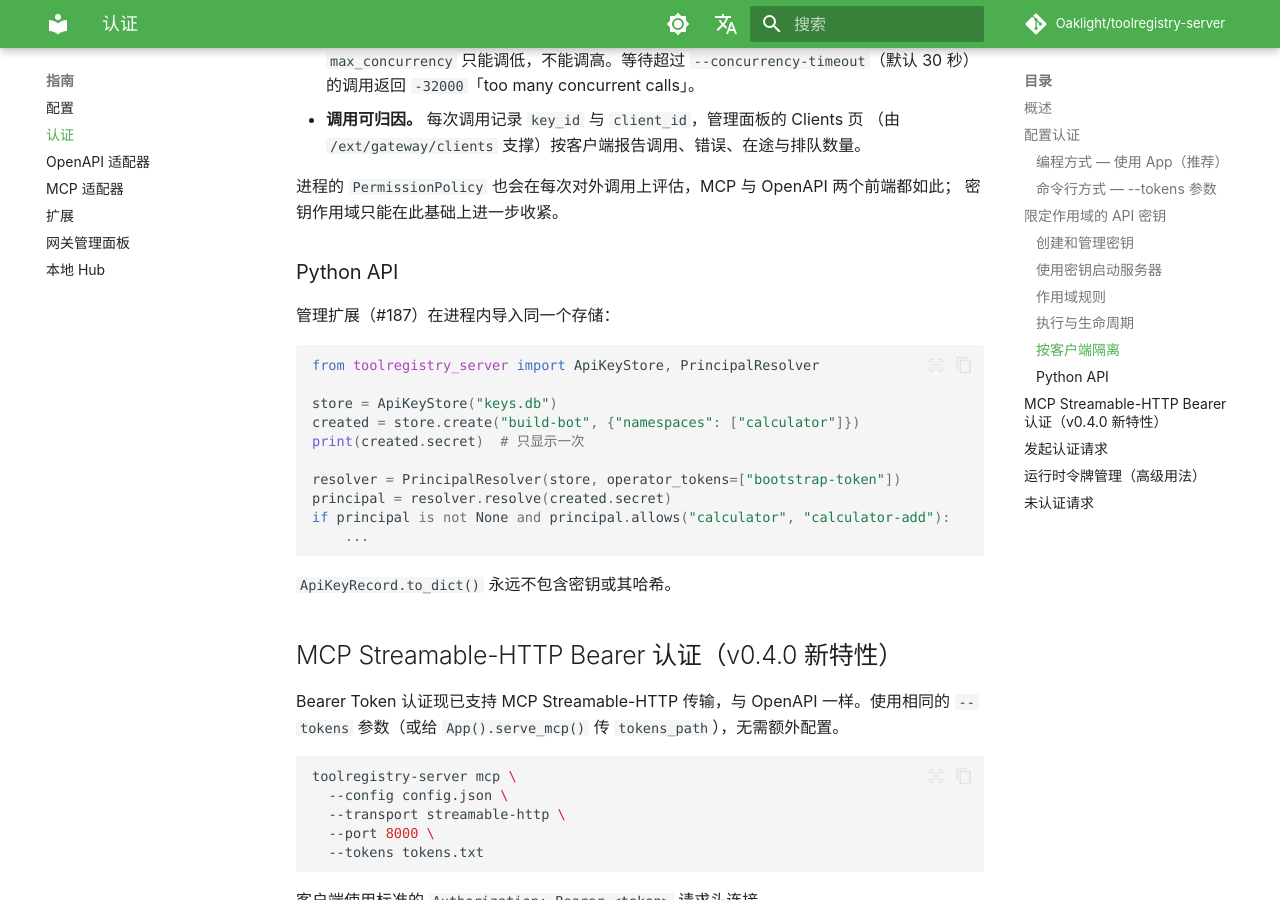
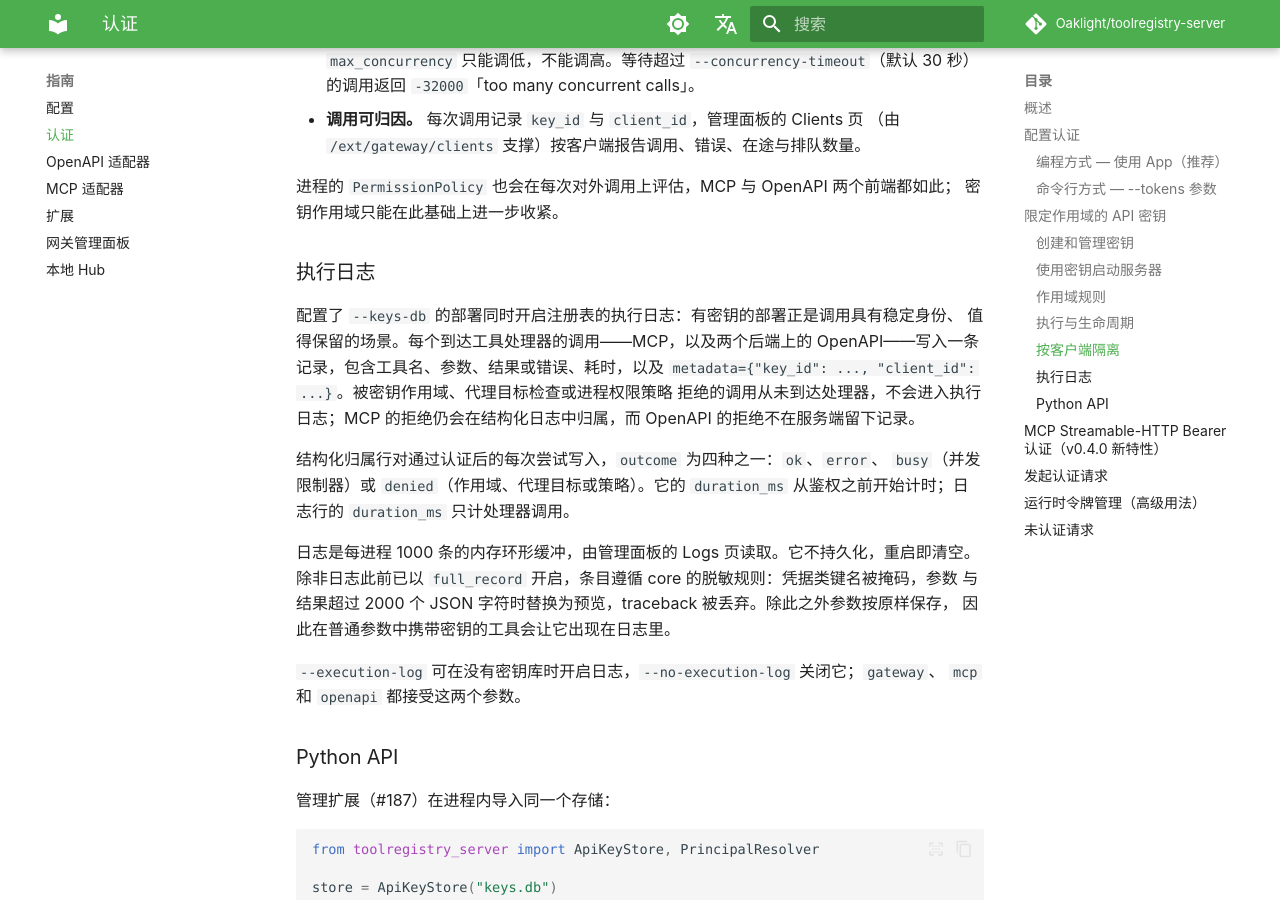
Before and after one commit to Oaklight/toolregistry-server, an MkDocs documentation site: the page built from docs/guides/authentication.md, in a window 1280 px wide and 900 px high, scrolled down 3940 px. Built offline with MkDocs 1.6.1 and Material for MkDocs 9.7.7, drawn with Linux system fonts in a browser that asks for light colours; some web fonts are replaced; comment, search, counter and statistics services are not loaded.

Commit message:
docs(execution-log): record attributed calls, refusals and limits (#224)

```diff
--- a/docs/guides/authentication.md
+++ b/docs/guides/authentication.md
@@ -163,6 +163,27 @@ toolregistry-server gateway --config config.json --keys-db keys.db
 进程的 `PermissionPolicy` 也会在每次对外调用上评估，MCP 与 OpenAPI 两个前端都如此；
 密钥作用域只能在此基础上进一步收紧。
 
+### 执行日志
+
+配置了 `--keys-db` 的部署同时开启注册表的执行日志：有密钥的部署正是调用具有稳定身份、
+值得保留的场景。每个到达工具处理器的调用——MCP，以及两个后端上的 OpenAPI——写入一条
+记录，包含工具名、参数、结果或错误、耗时，以及
+`metadata={"key_id": ..., "client_id": ...}`。被密钥作用域、代理目标检查或进程权限策略
+拒绝的调用从未到达处理器，不会进入执行日志；MCP 的拒绝仍会在结构化日志中归属，而
+OpenAPI 的拒绝不在服务端留下记录。
+
+结构化归属行对通过认证后的每次尝试写入，`outcome` 为四种之一：`ok`、`error`、
+`busy`（并发限制器）或 `denied`（作用域、代理目标或策略）。它的 `duration_ms`
+从鉴权之前开始计时；日志行的 `duration_ms` 只计处理器调用。
+
+日志是每进程 1000 条的内存环形缓冲，由管理面板的 Logs 页读取。它不持久化，重启即清空。
+除非日志此前已以 `full_record` 开启，条目遵循 core 的脱敏规则：凭据类键名被掩码，参数
+与结果超过 2000 个 JSON 字符时替换为预览，traceback 被丢弃。除此之外参数按原样保存，
+因此在普通参数中携带密钥的工具会让它出现在日志里。
+
+`--execution-log` 可在没有密钥库时开启日志，`--no-execution-log` 关闭它；`gateway`、
+`mcp` 和 `openapi` 都接受这两个参数。
+
 ### Python API
 
 管理扩展（#187）在进程内导入同一个存储：
```
Also changed, not shown: docs/changelog.md (+2 -0 lines), docs/reference/cli/index.md (+6 -0 lines).
